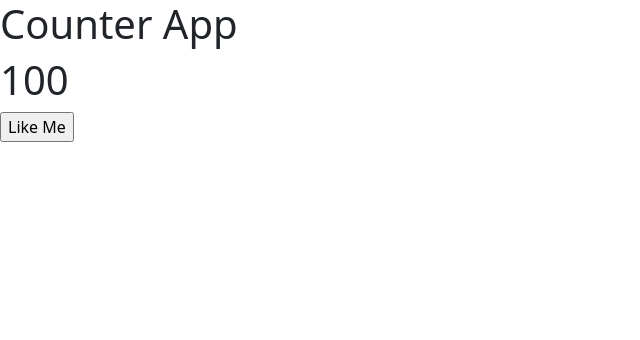
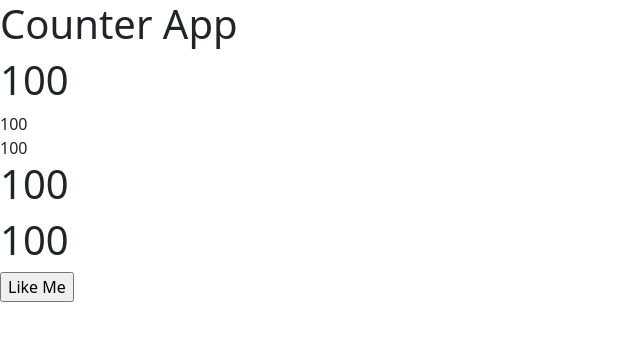
Before and after one commit to dac-23-mumbai/third-react-app, a React (Create React App) app: page / in a window 1280 px wide. Shown: the top 340 px of the page, without its empty margins (0-640 px from the left). Built offline with nearby package versions, Linux system fonts and the light colour scheme.

Commit message:
basic counter.

```diff
--- a/src/App.js
+++ b/src/App.js
@@ -24,6 +24,10 @@ function CounterApp() {
   return (
     <>
       <h1>{counter}</h1>
+      <span>{counter}</span>
+      <div>{counter}</div>
+      <h1>{counter}</h1>
+      <h1>{counter}</h1>
       <input type="button" value="Like Me" onClick={likeMeAction} />
     </>
   );
```
